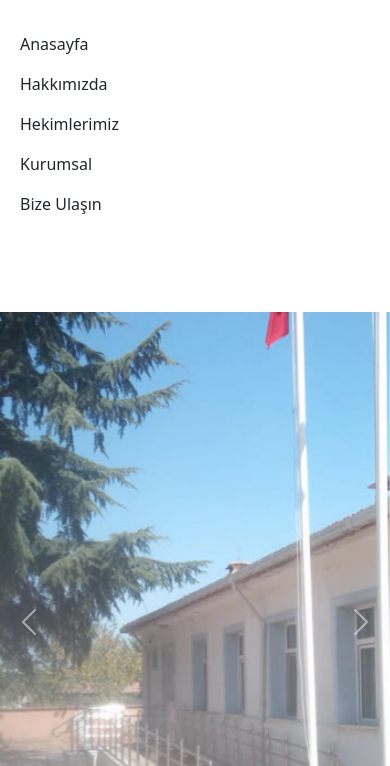
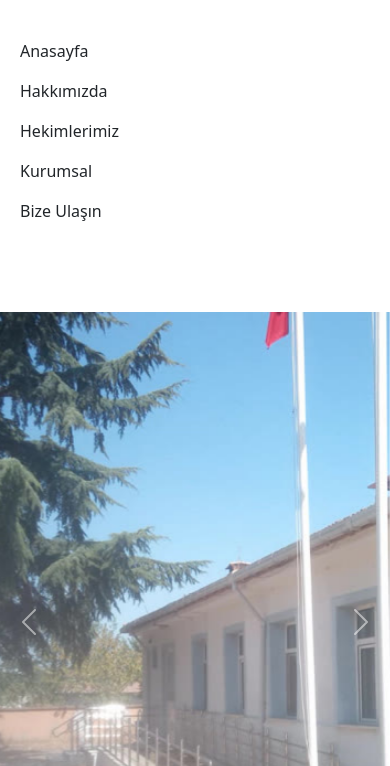
Before and after one commit to denizsecmen/slk.github.io, a plain HTML site: page index.html in a window 390 px wide. Both pictures are taken after a click on the picture 344 px from the left and 45 px from the top of the page. Shown: the part 78-844 px from the top of the page. Drawn offline with Linux system fonts and the light colour scheme.

Commit message:
Mobile version of layout is finished

```diff
--- a/style/style.css
+++ b/style/style.css
@@ -15,9 +15,15 @@
   }
   #vnavbar > div{
     text-align: left;
-    width: calc(100%-20px);
+    width: 100%;
     height: 40px;
-    margin-left: 20px;
+    padding-left: 20px;
+    padding-top: 7px;
+  }
+  #vnavbar > div:hover{
+    color: white;
+    background-color: #0275d8;
+    transition: 0.5s;
   }
 }
 body {
@@ -63,7 +69,7 @@ body {
 }
 #vnavbar{
   height: 300px;
-  width: 99%;
+  width: 100%;
   display: none;
   overflow: hidden;
   position: sticky!important;
```
